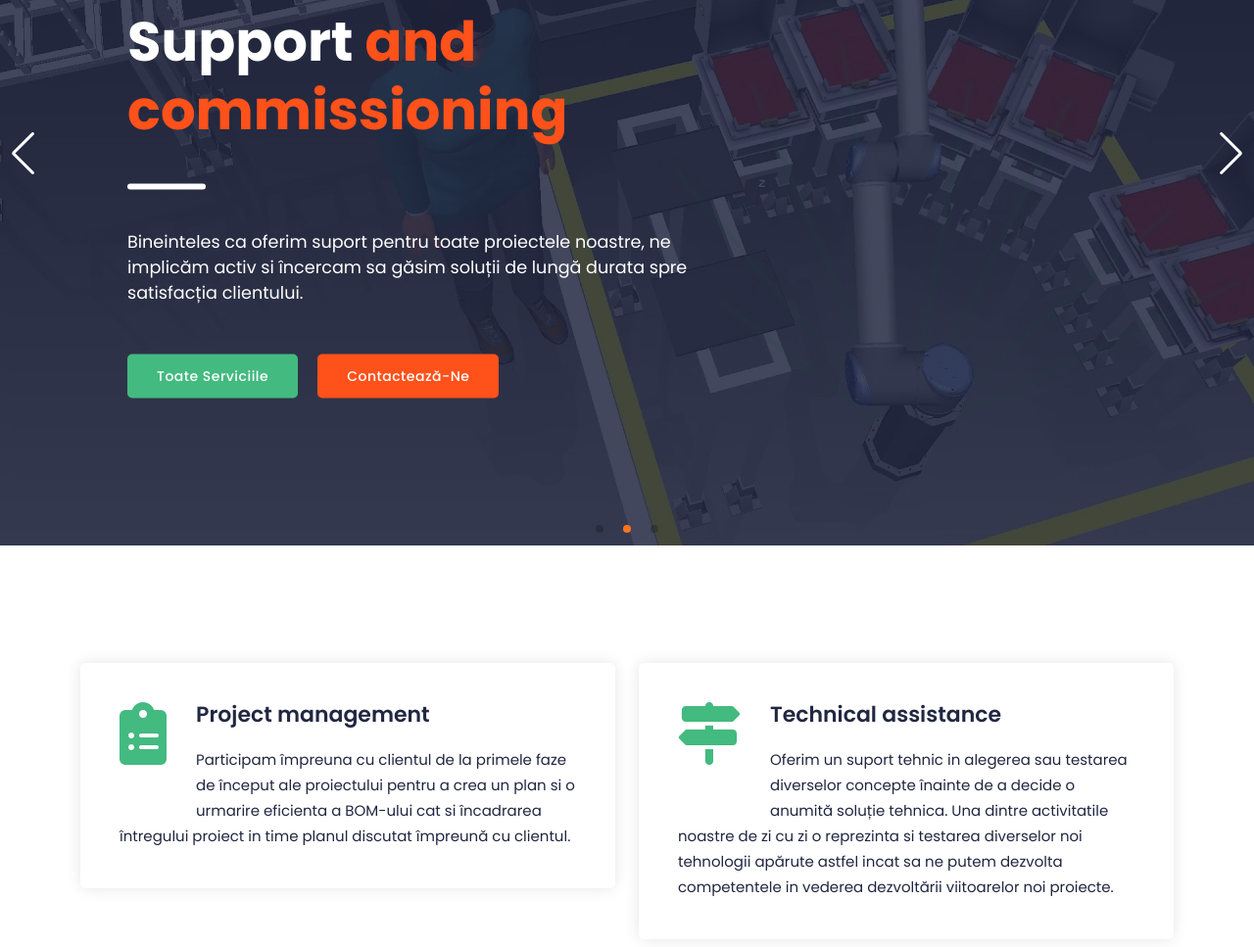
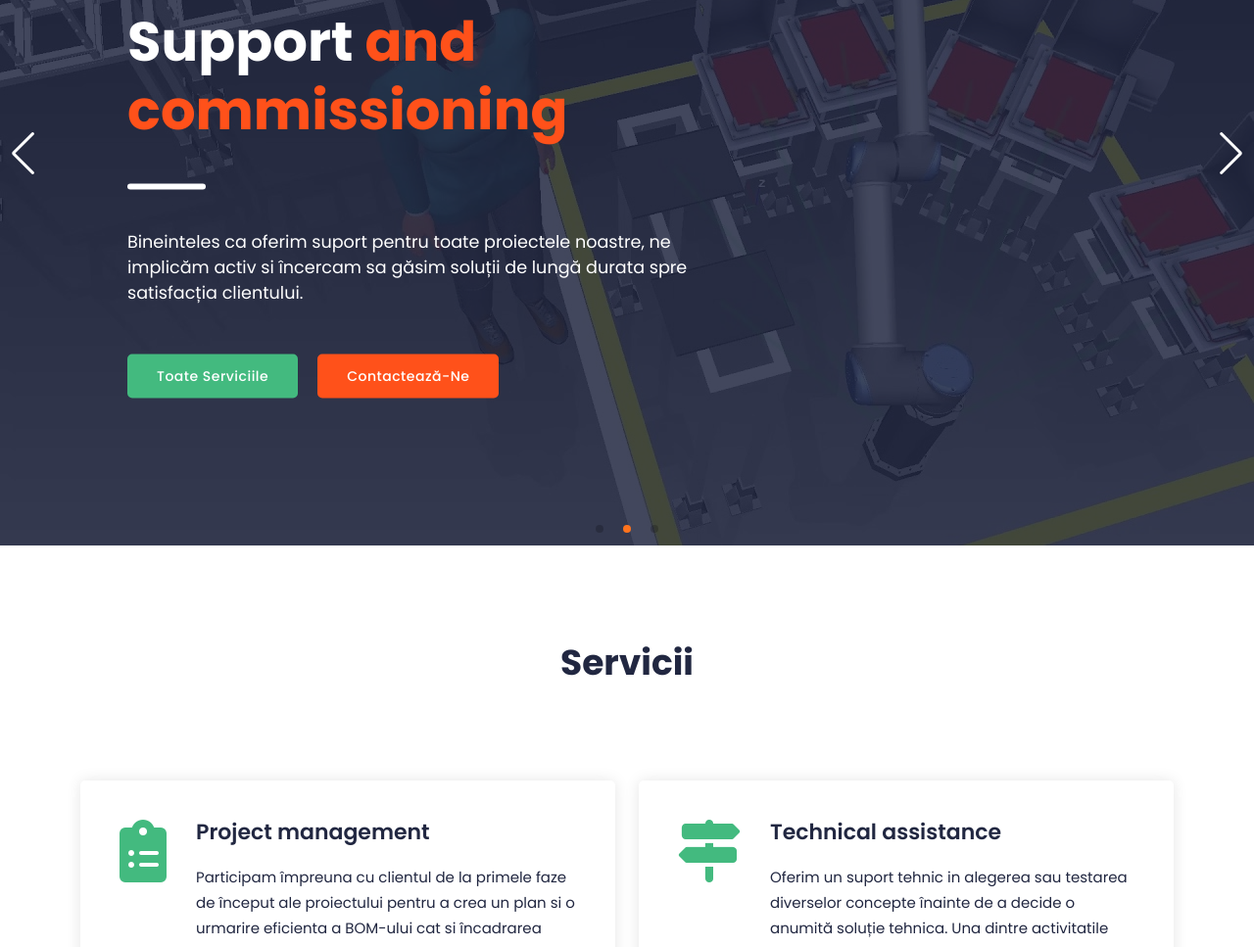
Before and after one commit to EmanuelMiron/Omni_PLC_Robotics, a plain HTML site: page index.html in a window 1280 px wide. Shown: the part 243-1210 px from the top of the page at 98% size. Drawn offline with nearby package versions, Linux system fonts and the light colour scheme.

Commit message:
Added Title Services

```diff
--- a/index.html
+++ b/index.html
@@ -137,6 +137,13 @@
 
   <section class="services" id="services">
     <div class="container">
+      <div class="row">
+        <div class="col-lg-6 offset-lg-3">
+          <div class="section-heading">
+            <h4>Servicii</h4>
+          </div>
+        </div>
+      </div>
       <div class="row">
         <div class="col-lg-6">
           <div class="service-item">
```
